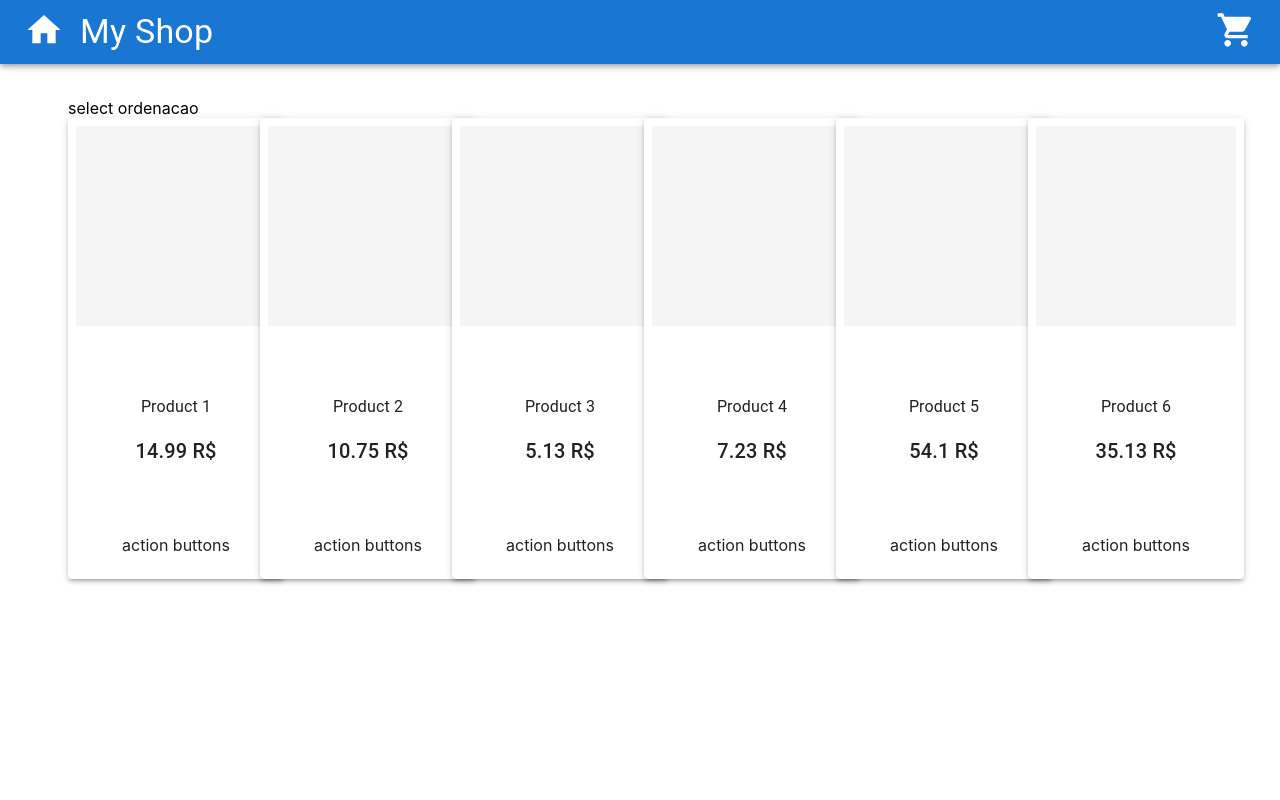
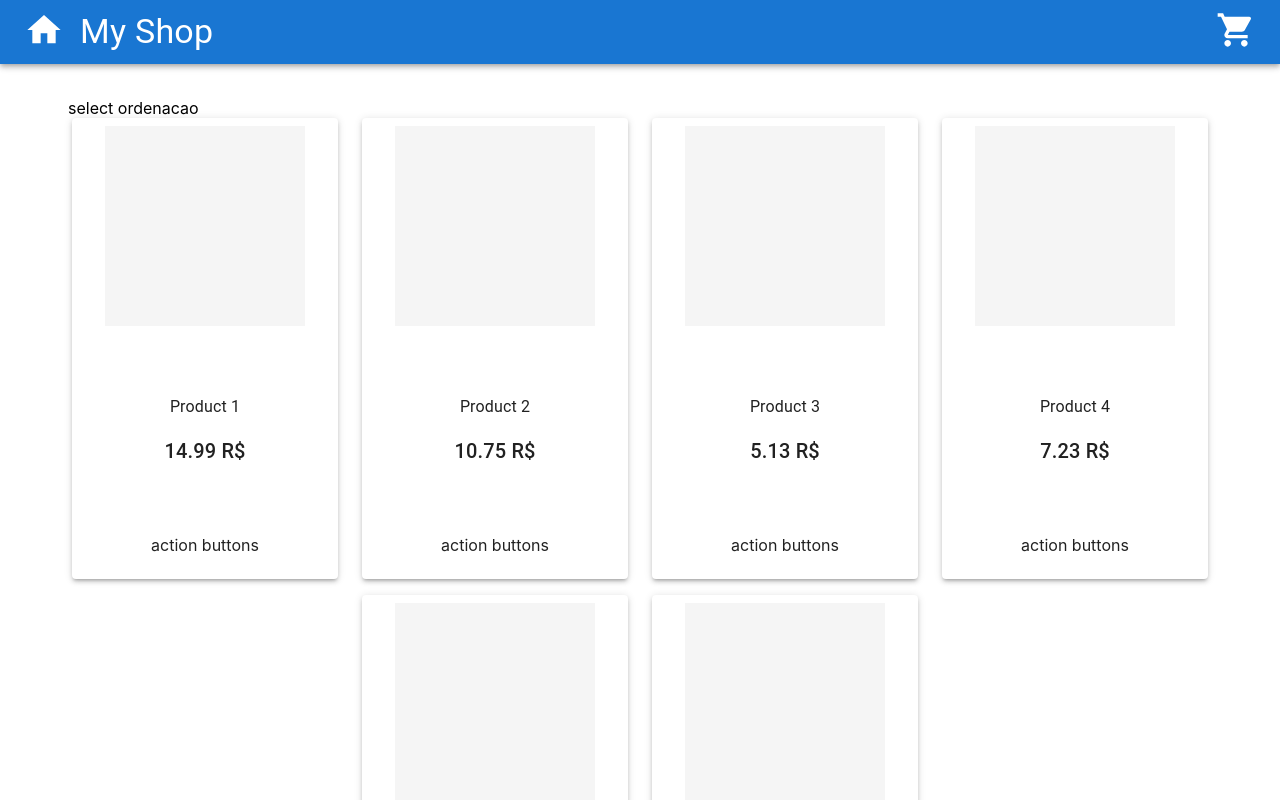
Before and after one commit to felipeamignone/MyShop, a React (Create React App) app: page / in a window 1280 px wide. Shown: the top 800 px of the page. Built offline with nearby package versions, Linux system fonts and the light colour scheme.

Commit message:
feat: layout improvement

```diff
--- a/src/pages/Catalog/Catalog.tsx
+++ b/src/pages/Catalog/Catalog.tsx
@@ -8,9 +8,9 @@ const Catalog = () => (
         <Grid item>
             select ordenacao
         </Grid>
-        <Grid container item xs={12} spacing={1} justifyContent="center">
+        <Grid container item xs={12} spacing={2} justifyContent="center">
             {ProductMock.map(product => (
-                <Grid item key={product.id} xs={6} md={4} lg={2}>
+                <Grid item key={product.id} xs={12} sm={6} md={4} lg={3}>
                     <ProductCard product={product}/>
                 </Grid>
             ))}
--- a/src/pages/Catalog/ProductCard/ProductCard.styles.tsx
+++ b/src/pages/Catalog/ProductCard/ProductCard.styles.tsx
@@ -1,15 +1,21 @@
-import {Grid, Paper, styled} from "@mui/material";
+import {Box, Grid, Paper, styled} from "@mui/material";
 
 export const PageContainer = styled(Grid)({
     padding: '34px 68px',
-})
+});
 
 export const CardContainer = styled(Grid)({
     height: '100%',
-})
+});
 
 export const CardPaper = styled(Paper)({
     width: '250px',
     height: '445px',
     padding: '8px',
-})
+});
+
+export const ImageBox = styled(Box)({
+    width: '200px',
+    height: '200px',
+    backgroundColor: '#f5f5f5'
+});
--- a/src/pages/Catalog/ProductCard/ProductCard.tsx
+++ b/src/pages/Catalog/ProductCard/ProductCard.tsx
@@ -1,17 +1,17 @@
 import {IProduct} from "../types";
-import {Box, Grid, Typography} from "@mui/material";
-import {CardContainer, CardPaper} from "./ProductCard.styles";
+import {Grid, Typography} from "@mui/material";
+import {CardContainer, CardPaper, ImageBox} from "./ProductCard.styles";
 
 interface Props {
     product: IProduct
 }
 
 const ProductCard = ({product}: Props) => (
-    <Grid container>
+    <Grid container justifyContent="center">
         <CardPaper elevation={3}>
             <CardContainer container direction="column" spacing={2} alignItems="center" justifyContent="space-between">
                 <Grid item>
-                    <Box sx={{width: '200px', height: '200px', backgroundColor: '#f5f5f5'}}/>
+                    <ImageBox/>
                 </Grid>
                 <Grid container item direction="column" spacing={2} alignItems="center">
                     <Grid item>
```
